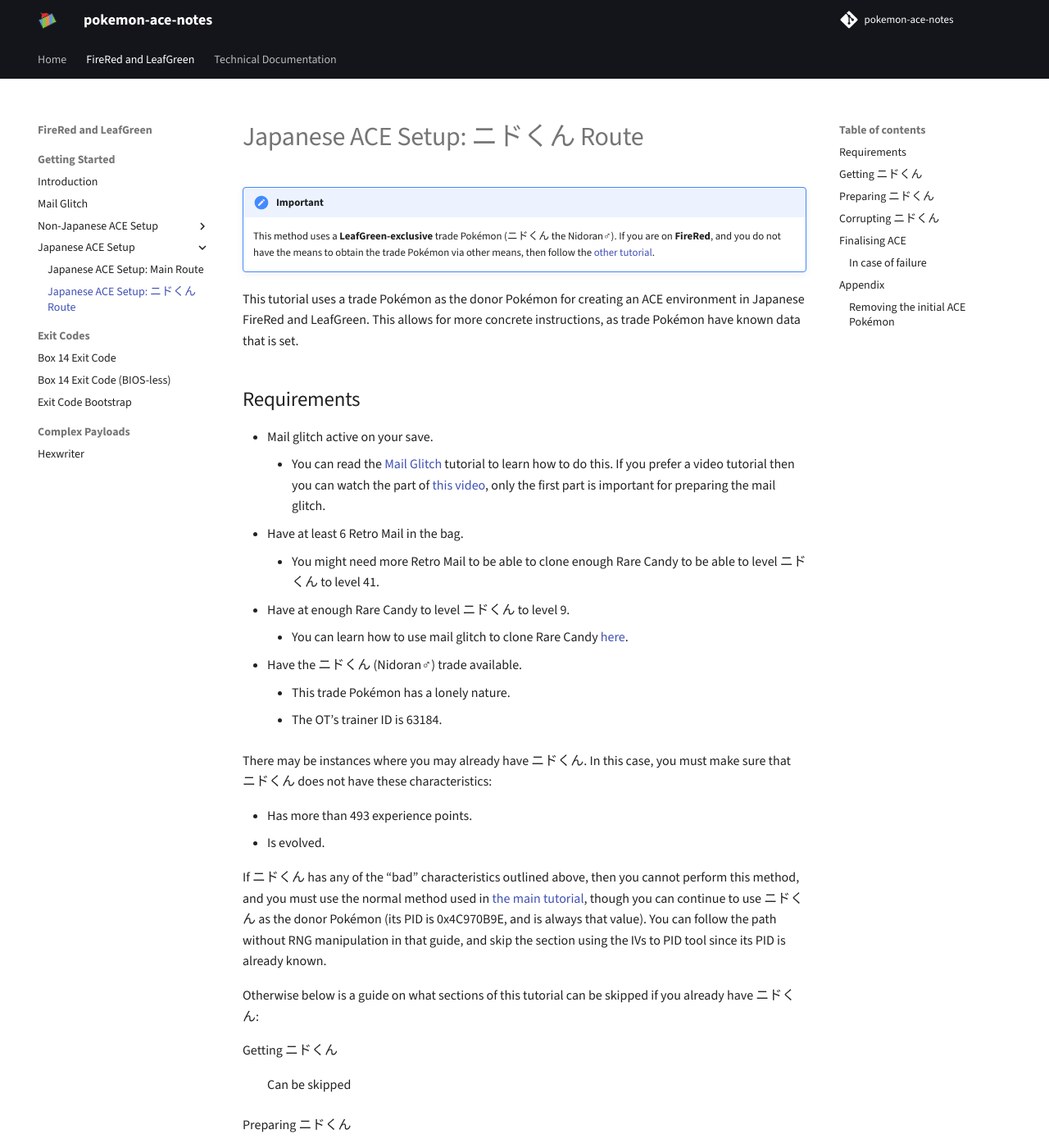
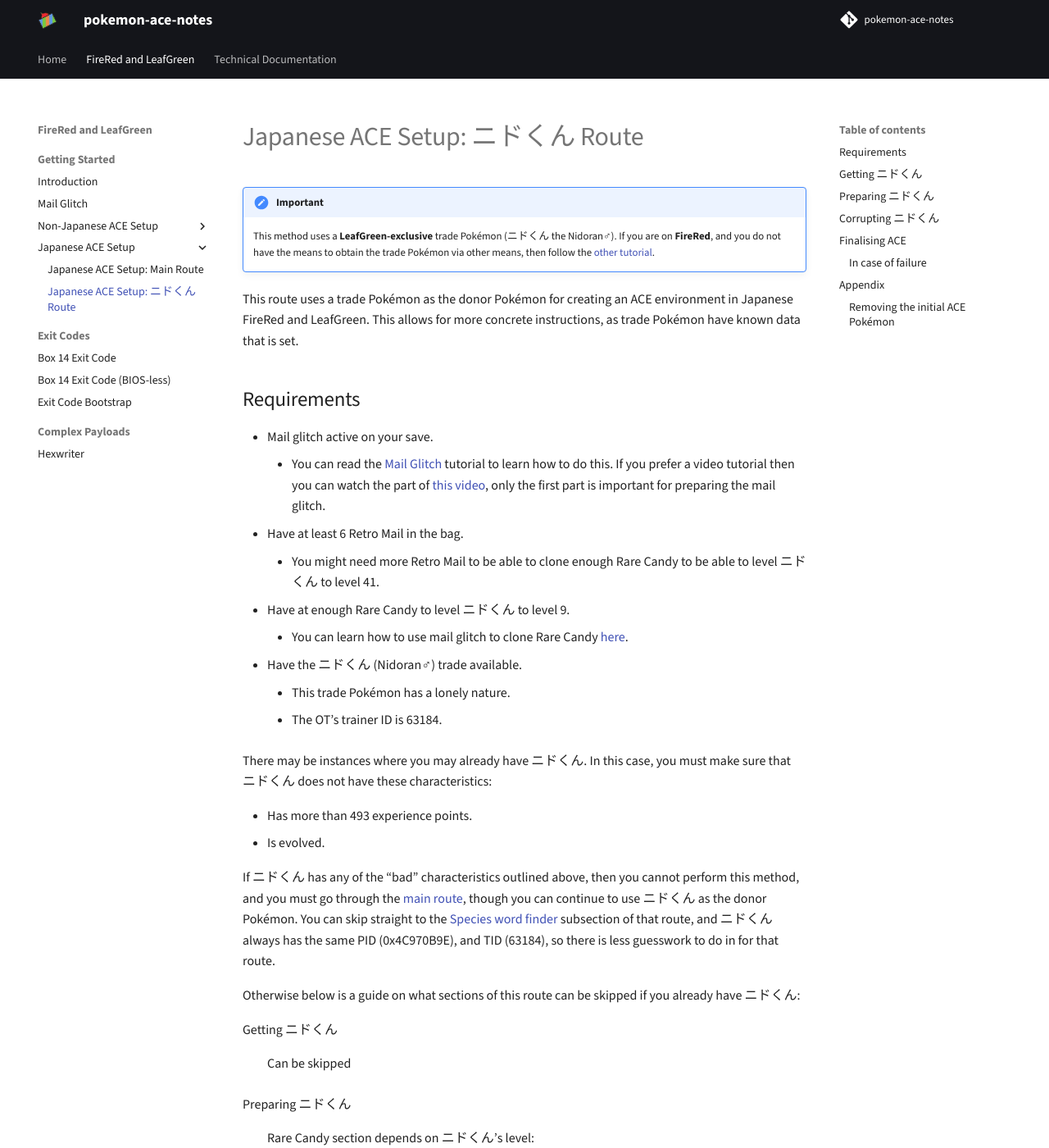
Before and after one commit to pomeg-letterbombers/pokemon-ace-notes, an MkDocs documentation site: the page built from docs/frlg/getting-started/jpn-ace/nido-kun-route.md, in a window 1280 px wide and 1400 px high. Shown: the whole window at 82% size. Built offline with MkDocs 1.6.1 and Material for MkDocs 9.7.7, drawn with Linux system fonts in a browser that asks for light colours; comment, search, counter and statistics services are not loaded.

Commit message:
Clean up wording
* Use "route" instead of "tutorial" or "method"
* Fix broken links arising from the move to sections
* Reclarify how Nido-kun can still be used in the main route.

```diff
--- a/docs/frlg/getting-started/jpn-ace/nido-kun-route.md
+++ b/docs/frlg/getting-started/jpn-ace/nido-kun-route.md
@@ -5,20 +5,20 @@
 <div class="admonition important" markdown="block">
 <p class="admonition-title">Important</p>
 
-This method uses a **LeafGreen-exclusive** trade Pokémon (ニドくん the Nidoran♂). If you are on **FireRed**, and you do not have the means to obtain the trade Pokémon via other means, then follow the [other tutorial](jpn-ace.md).
+This method uses a **LeafGreen-exclusive** trade Pokémon (ニドくん the Nidoran♂). If you are on **FireRed**, and you do not have the means to obtain the trade Pokémon via other means, then follow the [other tutorial](main-route.md).
 
 </div>
 
-This tutorial uses a trade Pokémon as the donor Pokémon for creating an ACE environment in Japanese FireRed and LeafGreen. This allows for more concrete instructions, as trade Pokémon have known data that is set.
+This route uses a trade Pokémon as the donor Pokémon for creating an ACE environment in Japanese FireRed and LeafGreen. This allows for more concrete instructions, as trade Pokémon have known data that is set.
 
 ## Requirements
 
 *   Mail glitch active on your save.
-    +   You can read the [Mail Glitch](mail-glitch.md) tutorial to learn how to do this. If you prefer a video tutorial then you can watch the part of [this video](https://youtu.be/3jkcq8e9NO4?t=147&feature=shared), only the first part is important for preparing the mail glitch.
+    +   You can read the [Mail Glitch](../mail-glitch.md) tutorial to learn how to do this. If you prefer a video tutorial then you can watch the part of [this video](https://youtu.be/3jkcq8e9NO4?t=147&feature=shared), only the first part is important for preparing the mail glitch.
 *   Have at least 6 Retro Mail in the bag.
     +   You might need more Retro Mail to be able to clone enough Rare Candy to be able to level ニドくん to level 41.
 *   Have at enough Rare Candy to level ニドくん to level 9.
-    +   You can learn how to use mail glitch to clone Rare Candy [here](mail-glitch.md).
+    +   You can learn how to use mail glitch to clone Rare Candy [here](../mail-glitch.md).
 *   Have the ニドくん (Nidoran♂) trade available.
     +   This trade Pokémon has a lonely nature.
     +   The OT’s trainer ID is 63184.
@@ -28,9 +28,9 @@
 *   Has more than 493 experience points.
 *   Is evolved.
 
-If ニドくん has any of the “bad” characteristics outlined above, then you cannot perform this method, and you must use the normal method used in [the main tutorial](jpn-ace.md), though you can continue to use ニドくん as the donor Pokémon (its PID is 0x4C970B9E, and is always that value). You can follow the path without RNG manipulation in that guide, and skip the section using the IVs to PID tool since its PID is already known.
+If ニドくん has any of the “bad” characteristics outlined above, then you cannot perform this method, and you must go through the [main route](main-route.md), though you can continue to use ニドくん as the donor Pokémon. You can skip straight to the [Species word finder](main-route.md#species-word-finder) subsection of that route, and ニドくん always has the same PID (0x4C970B9E), and TID (63184), so there is less guesswork to do in for that route.
 
-Otherwise below is a guide on what sections of this tutorial can be skipped if you already have ニドくん:
+Otherwise below is a guide on what sections of this route can be skipped if you already have ニドくん:
 
 <dl markdown="block">
 <dt>Getting ニドくん</dt>
```
Also changed, not shown: docs/frlg/getting-started/jpn-ace/main-route.md (+3 -3 lines).
